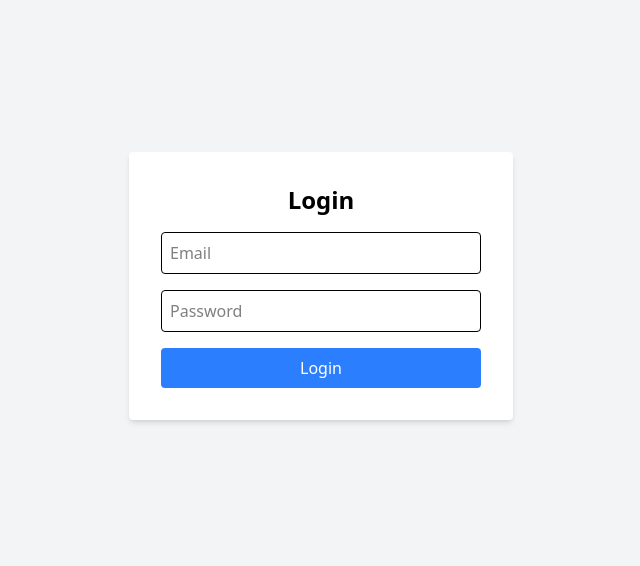
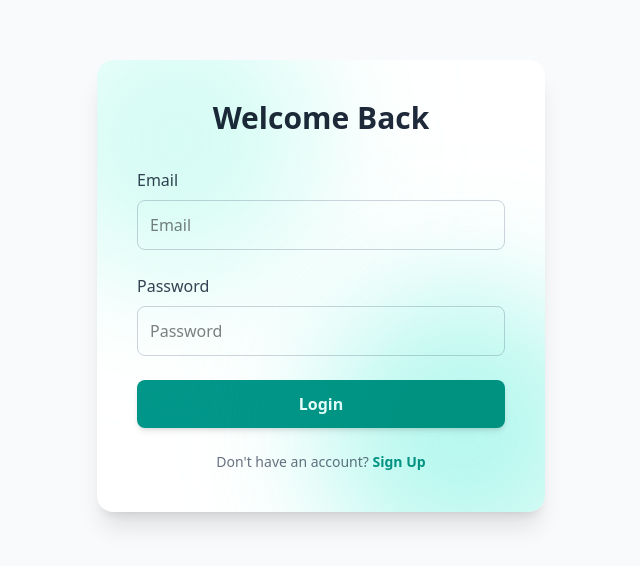
Before and after one commit to AntolTECHS/Proxify, a React (Vite) app in the folder client/: page /login in a window 1280 px wide. Shown: the part 114-680 px from the top of the page, without its empty margins (319-959 px from the left). Built offline with nearby package versions, Linux system fonts and the light colour scheme.

Commit message:
Created Home page

```diff
--- a/client/src/components/Auth/Login.jsx
+++ b/client/src/components/Auth/Login.jsx
@@ -18,31 +18,60 @@ export default function Login() {
   };
 
   return (
-    <div className="flex justify-center items-center h-screen bg-gray-100">
-      <form onSubmit={handleSubmit} className="bg-white p-8 rounded shadow-md w-96">
-        <h2 className="text-2xl font-bold mb-4 text-center">Login</h2>
+    <div className="flex justify-center items-center min-h-screen bg-gray-50 p-4">
+      <form className="bg-white p-10 rounded-2xl shadow-xl w-full max-w-md relative overflow-hidden"
+            onSubmit={handleSubmit}>
+        {/* Decorative gradient overlay */}
+        <div className="absolute -top-16 -left-16 w-72 h-72 bg-teal-200 rounded-full mix-blend-multiply filter blur-3xl opacity-30 animate-pulse"></div>
+        <div className="absolute -bottom-16 -right-16 w-72 h-72 bg-teal-300 rounded-full mix-blend-multiply filter blur-3xl opacity-30 animate-pulse"></div>
+
+        <h2 className="text-3xl font-bold mb-8 text-center text-gray-800">
+          Welcome Back
+        </h2>
+
+        <div className="mb-6">
+          <label className="block text-gray-700 mb-2 font-medium">Email</label>
           <input
             type="email"
             placeholder="Email"
             value={email}
             onChange={(e) => setEmail(e.target.value)}
-          className="border p-2 w-full mb-4 rounded"
+            className="border border-gray-300 p-3 w-full rounded-lg focus:outline-none focus:ring-2 focus:ring-teal-500 transition"
+            required
           />
+        </div>
+
+        <div className="mb-6">
+          <label className="block text-gray-700 mb-2 font-medium">Password</label>
           <input
             type="password"
             placeholder="Password"
             value={password}
             onChange={(e) => setPassword(e.target.value)}
-          className="border p-2 w-full mb-4 rounded"
+            className="border border-gray-300 p-3 w-full rounded-lg focus:outline-none focus:ring-2 focus:ring-teal-500 transition"
+            required
           />
+        </div>
+
         <button
           type="submit"
-          className="bg-blue-500 text-white p-2 w-full rounded hover:bg-blue-600 transition"
+          className="bg-teal-600 hover:bg-teal-700 text-white p-3 w-full rounded-lg font-semibold shadow-md hover:shadow-lg transition transform hover:-translate-y-0.5"
         >
-          Login
+          {status === "loading" ? "Logging in..." : "Login"}
         </button>
-        {status === "loading" && <p className="text-center mt-2">Loading...</p>}
-        {error && <p className="text-red-500 mt-2">{error.message || error}</p>}
+
+        {error && (
+          <p className="text-red-500 mt-4 text-center font-medium">
+            {error.message || error}
+          </p>
+        )}
+
+        <p className="text-sm text-gray-500 mt-6 text-center">
+          Don't have an account?{" "}
+          <a href="/register" className="text-teal-600 hover:text-teal-700 font-semibold transition">
+            Sign Up
+          </a>
+        </p>
       </form>
     </div>
   );
```
Lines whose indentation alone changed are shown as unchanged.
